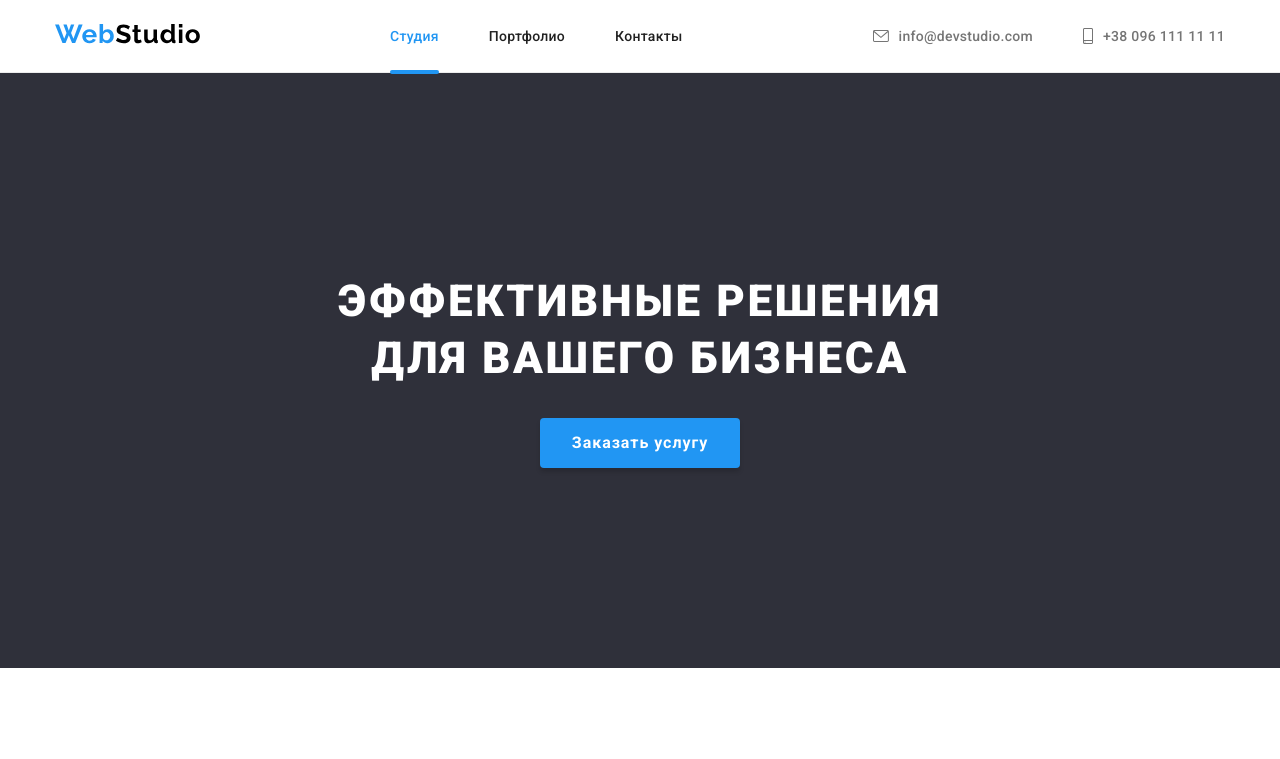
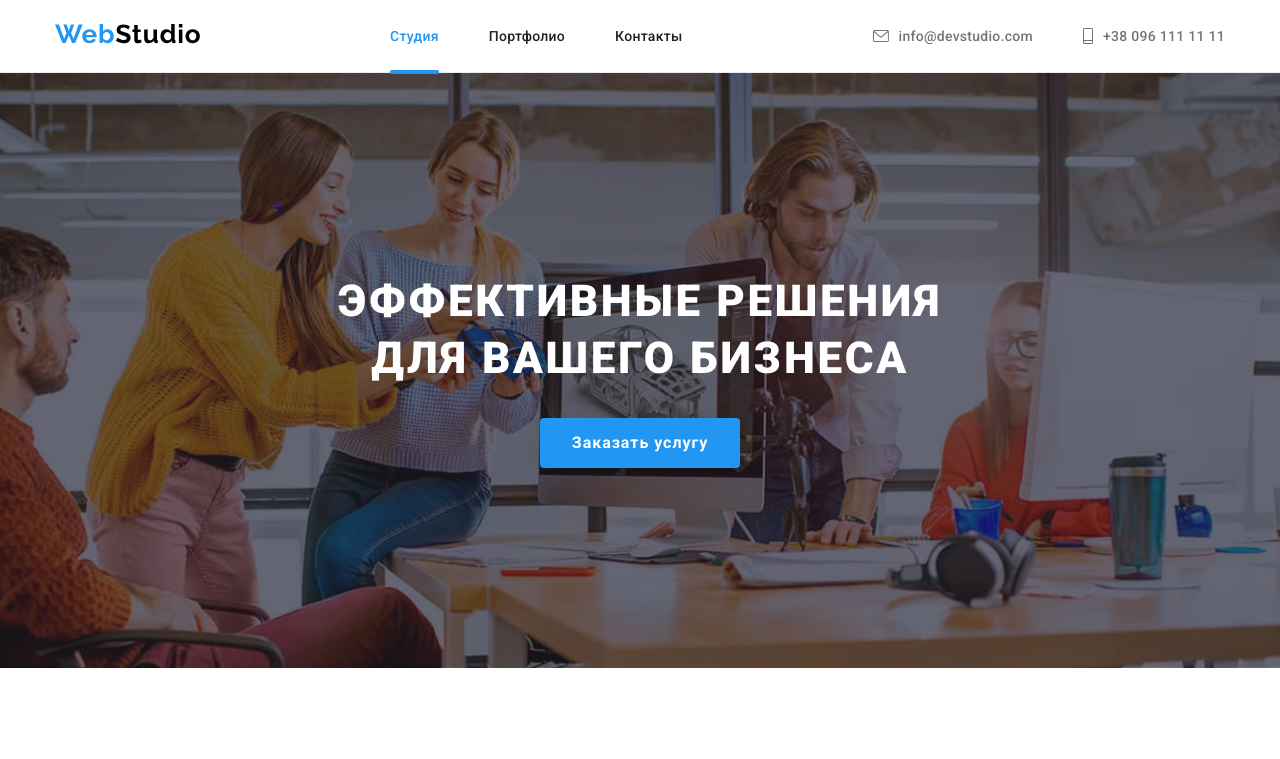
Before and after one commit to pro100flash/goit-markup-hw-08, a plain HTML site: page index.html in a window 1280 px wide. Shown: the top 759 px of the page. Drawn offline with nearby package versions, Linux system fonts and the light colour scheme; files that its build step writes are made by us from their sources.

Commit message:
overlay fix

```diff
--- a/sass/components/_main-section-one.scss
+++ b/sass/components/_main-section-one.scss
@@ -22,14 +22,14 @@
      screen and (min-resolution: 2dppx) {
         background-image:linear-gradient(rgba(47, 48, 58, 0.4),
         rgba(47, 48, 58, 0.4)),
-        url(./images/background-overlay/bg-overlay-mobile/mob-header@2x.jpg);
+        url(../images/background-overlay/bg-overlay-mobile/mob-header@2x.jpg);
  }
 }
 .section-one {
     @media screen and (min-width: 768px) {
         background-image:linear-gradient(rgba(47, 48, 58, 0.4),
         rgba(47, 48, 58, 0.4)),
-        url(./images/background-overlay/bg-overlay-tablet/tab-header@x.jpg);
+        url(../images/background-overlay/bg-overlay-tablet/tab-header@x.jpg);
  }
 }
 
@@ -39,7 +39,7 @@
      screen and (min-resolution: 2dppx) {
         background-image:linear-gradient(rgba(47, 48, 58, 0.4),
         rgba(47, 48, 58, 0.4)),
-        url(./images/background-overlay/bg-overlay-tablet/tab-header@2x.jpg);
+        url(../images/background-overlay/bg-overlay-tablet/tab-header@2x.jpg);
  }
 }
 
@@ -47,7 +47,7 @@
     @media screen and (min-width: 1200px) {
         background-image:linear-gradient(rgba(47, 48, 58, 0.4),
         rgba(47, 48, 58, 0.4)),
-        url(./images/background-overlay/bg-overlay-desktop/desk-header@x.jpg);
+        url(../images/background-overlay/bg-overlay-desktop/desk-header@x.jpg);
  }
 }
 
@@ -57,7 +57,7 @@
      screen and (min-resolution: 2dppx) {
         background-image:linear-gradient(rgba(47, 48, 58, 0.4),
         rgba(47, 48, 58, 0.4)),
-        url(./images/background-overlay/bg-overlay-desktop/desk-header@2x.jpg);
+        url(../images/background-overlay/bg-overlay-desktop/desk-header@2x.jpg);
  }
 }
 
```
